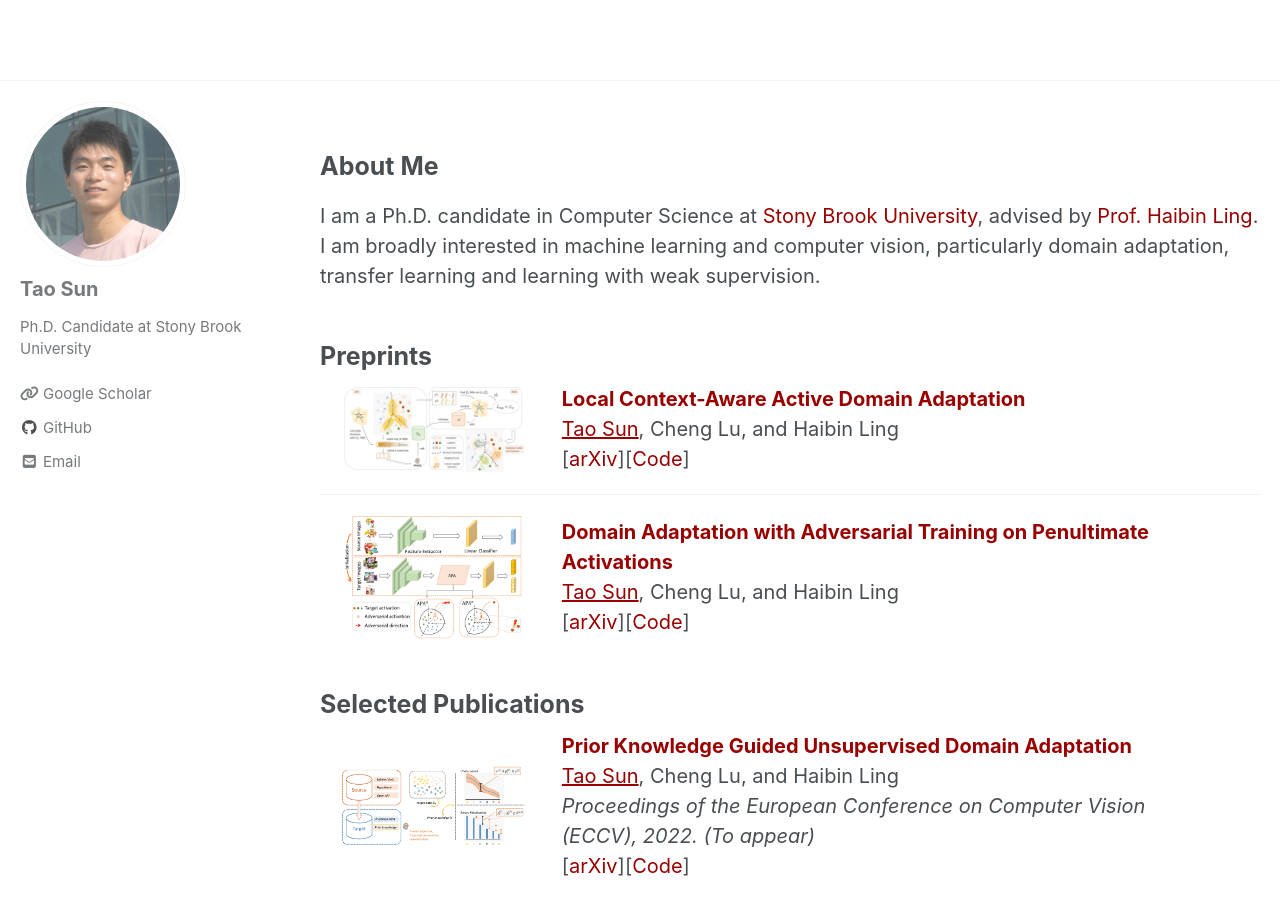
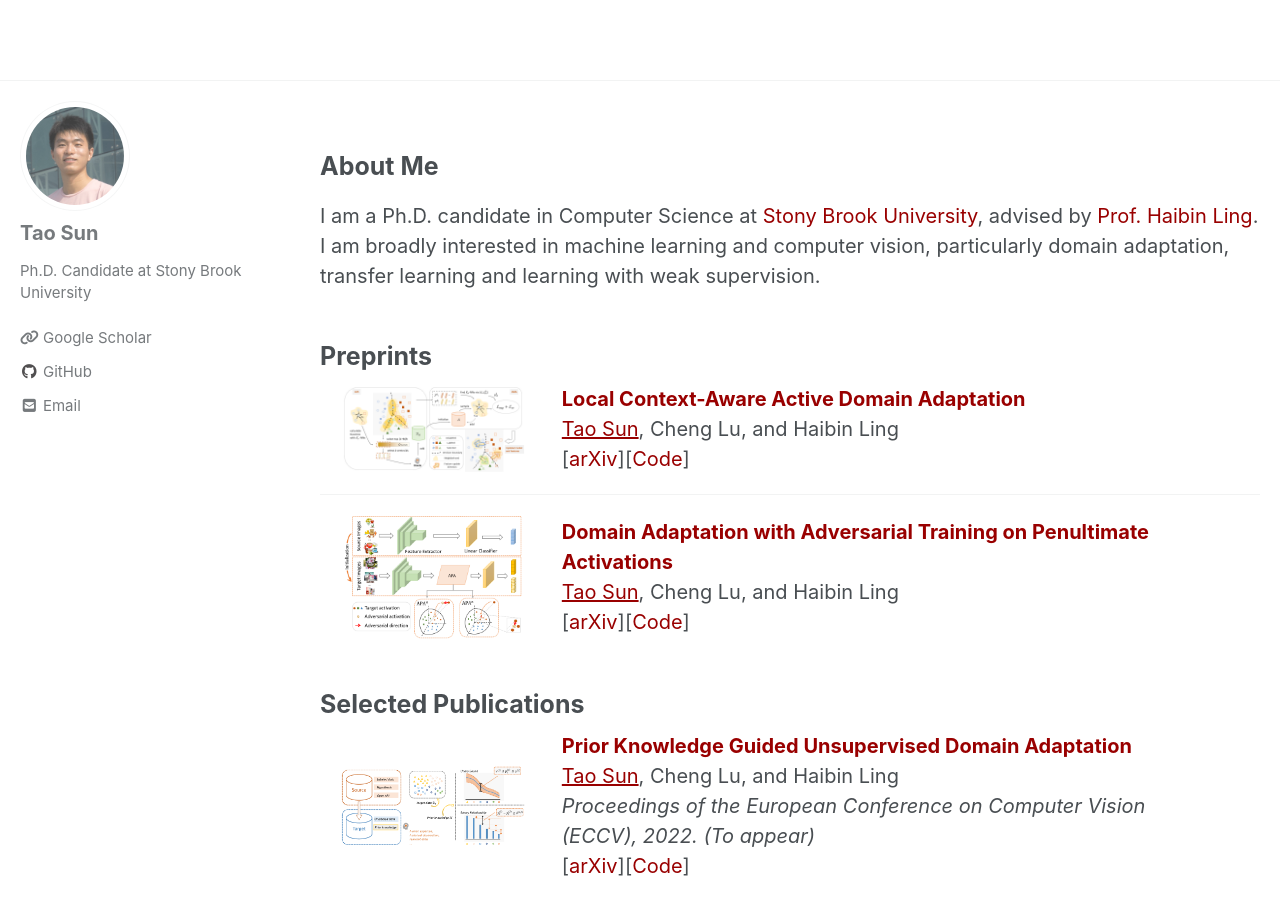
Before and after one commit to tsun/tsun.github.io, a Jekyll site: the page built from _pages/home.md, in a window 1280 px wide and 900 px high. Built offline with Jekyll 4.4.1, drawn with Linux system fonts in a browser that asks for light colours; cached includes are drawn as plain includes; nearby versions of some CDN libraries.

Commit message:
update page

```diff
--- a/_sass/minimal-mistakes/_sidebar.scss
+++ b/_sass/minimal-mistakes/_sidebar.scss
@@ -117,8 +117,8 @@
 .author__avatar {
   display: table-cell;
   vertical-align: top;
-  width: 36px;
-  height: 36px;
+  width: 72px;
+  height: 72px;
 
   @include breakpoint($large) {
     display: block;
@@ -127,7 +127,7 @@
   }
 
   img {
-    max-width: 166px;
+    max-width: 110px;
     border-radius: 50%;
 
     @include breakpoint($large) {
```
